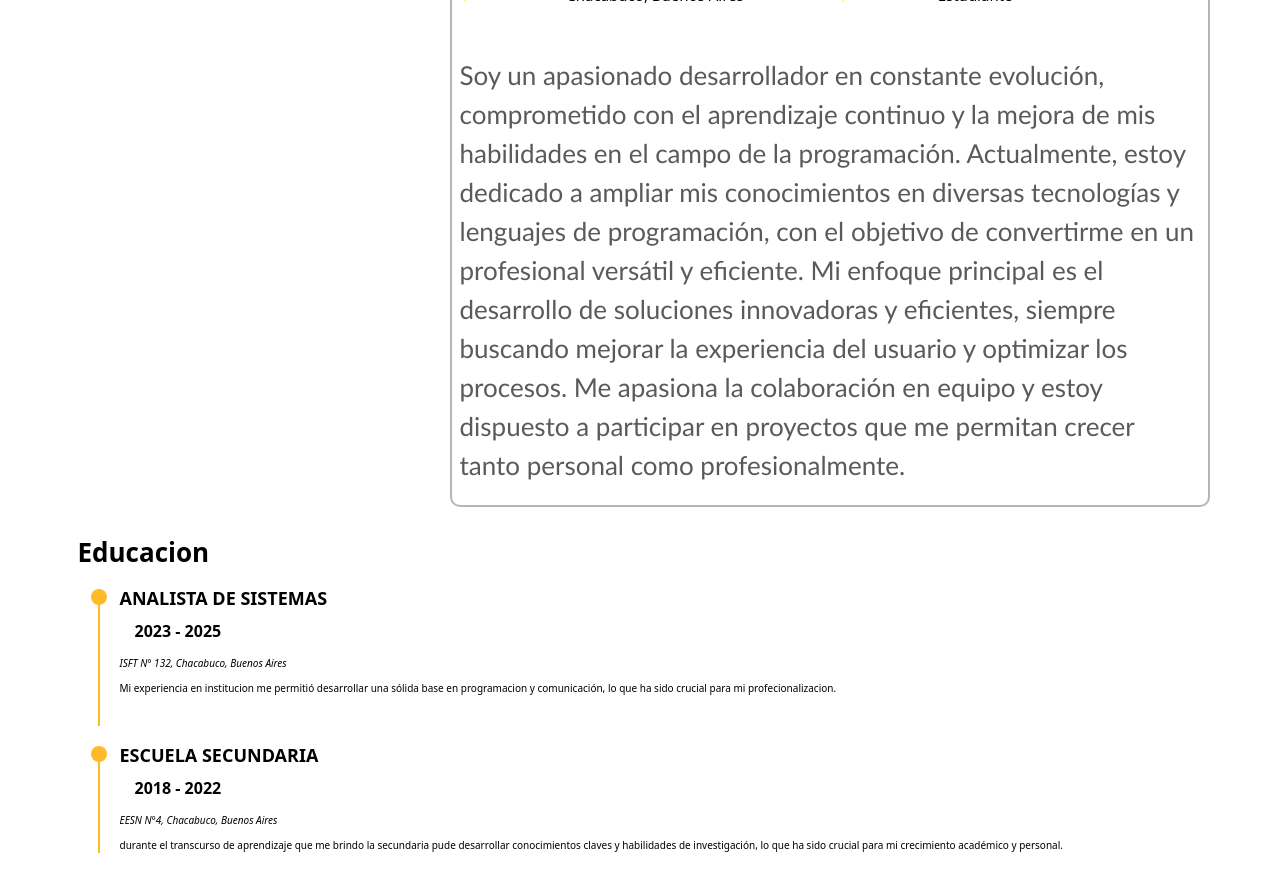
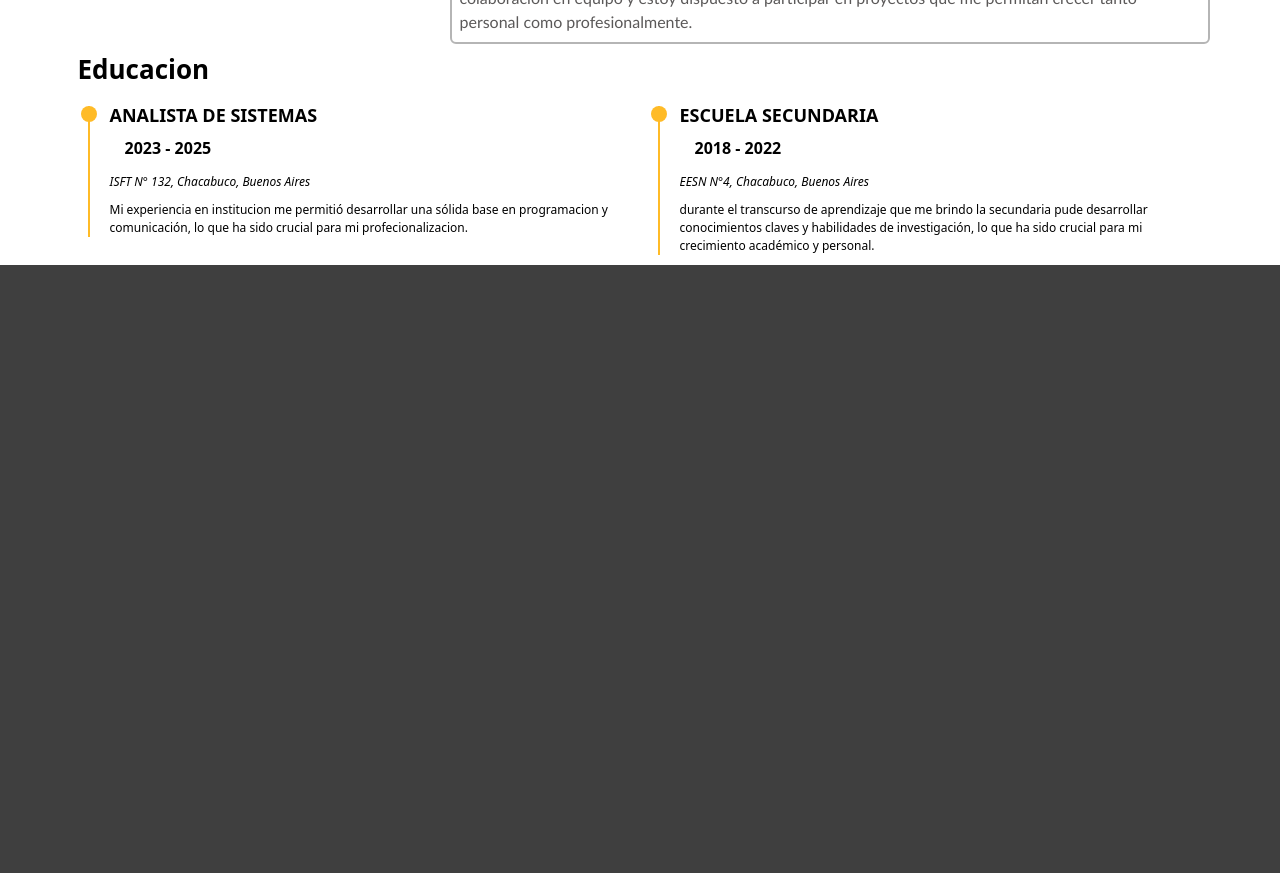
Before and after one commit to edgggarT/portfolio-EdgarTu-on, a Flask app: page /AcercaDe in a window 1280 px wide. Shown: the part 1262-2135 px from the top of the page. After the commit the page ends 1527 px from the top, so only its background shows below. Run offline with Flask 3, Linux system fonts and the light colour scheme; some libraries are stand-ins or nearby versions.

Commit message:
Actualizaciones minimas

```diff
--- a/static/style.css
+++ b/static/style.css
@@ -378,8 +378,7 @@ SECTION STYLE
 
 .section-title {
   text-align: center;
-  padding: 30px;
-  margin-bottom: 30px;
+  padding: 20px;
   position: relative;
 }
 .section-title h2 {
@@ -387,7 +386,7 @@ SECTION STYLE
   font-weight: 700;
   text-transform: uppercase;
   color: black;
-  margin-bottom: 20px;
+  margin-bottom: 1px;
   padding-bottom: 0;
   position: relative;
   z-index: 2;
@@ -429,7 +428,8 @@ ACERCA DE STYLE
 
 .about .content {
   border: 2px solid rgb(181, 181, 181);
-  border-radius: 10px;
+  height: 403px;
+  border-radius: 6px;
 }
 .about .content h2 {
   font-weight: 700;
@@ -440,8 +440,14 @@ ACERCA DE STYLE
   list-style: none;
   padding: 0;
 }
+
+.about .container img {
+  width: 400px;
+}
+
+
 .about .content ul li {
-  margin-bottom: 30px;
+  margin-bottom: 3px;
   display: flex;
   color: black;
   align-items: center;
@@ -453,13 +459,14 @@ ACERCA DE STYLE
   font-family: Arial, Helvetica, sans-serif;
 }
 .about p {
-  font-size: 26px;
+  font-size: 16px;
   font-family: 'Trebuchet MS', 'Lucida Sans Unicode', 'Lucida Grande', 'Lucida Sans', Arial, sans-serif;
   color: rgb(91, 89, 89);
 }
 .about .content span {
   font-size: 15px ;
 }
+
 .about .content ul i {
   margin-right: 5px;
   font-size: 16px;
@@ -480,8 +487,8 @@ INICIO DE RESUMEN
   color: black;
   font-size: 26px;
   font-weight: 700;
-  margin-top: 30px;
-  margin-bottom: 20px;
+  margin-top: 10px;
+  margin-bottom: 10px;
 }
 
 .resume .resume-item {
@@ -489,7 +496,7 @@ INICIO DE RESUMEN
   margin-top: -2px;
   border-left: 2px solid #ffbb27;
   position: relative;
-  margin: 20px;
+  margin: 10px;
 }
 
 .resume .resume-item h4 {
@@ -513,6 +520,7 @@ INICIO DE RESUMEN
 
 .resume .resume-item p {
   color: black;
+  font-size: 12px;
 }
 
 .resume .resume-item ul {
@@ -673,6 +681,11 @@ CONTACTO
 */
 
 
+.contact .container {
+  margin-bottom: 25px;
+}
+
+
 .contact .info-item i {
   font-size: 20px;
   color: var(--accent-color);
@@ -710,7 +723,7 @@ CONTACTO
 .contact .php-email-form {
   box-shadow: 0px 0px 20px rgba(0, 0, 0, 0.1);
   padding: 30px;
-  margin-top: 30px;
+  margin-top: 43px;
 }
 
 @media (max-width: 575px) {
@@ -724,7 +737,7 @@ CONTACTO
 .contact .php-email-form textarea {
   font-size: 14px;
   padding: 10px 15px;
-  box-shadow: none;
+  box-shadow: n                                                                                                                     one;
   border-radius: 0;
   color: var(--default-color);
   background-color: color-mix(in srgb, var(--background-color), transparent 50%);
--- a/templates/Acerca_de.html
+++ b/templates/Acerca_de.html
@@ -16,7 +16,7 @@
         <div class="container" data-aos="fade-up" data-aos-delay="100">
           <div class="row gy-4 justify-content-center">
             <div class="col-lg-4">
-              <img src="https://wallpapercave.com/wp/wp4932285.png" class="img-fluid" alt="">
+              <img src="https://wallpapercave.com/wp/wp8778501.jpg" class="img-fluid" alt="">
             </div>
             <div class="col-lg-8 content">
               <h2>UI/UX Diseñador &amp; Desarrollador Web.</h2>
@@ -38,7 +38,7 @@
                   </ul>
                 </div>
               </div>
-              <p class="py-3">
+              <p class="py-2">
                 Soy un apasionado desarrollador en constante evolución, comprometido con el aprendizaje continuo y la mejora de mis habilidades en el campo de la programación. Actualmente, estoy dedicado a ampliar mis conocimientos en diversas tecnologías y lenguajes de programación, con el objetivo de convertirme en un profesional versátil y eficiente.
 
                 Mi enfoque principal es el desarrollo de soluciones innovadoras y eficientes, siempre buscando mejorar la experiencia del usuario y optimizar los procesos. Me apasiona la colaboración en equipo y estoy dispuesto a participar en proyectos que me permitan crecer tanto personal como profesionalmente.
@@ -50,14 +50,16 @@
     <section id="resume" class="resume section">
         <div class="container">
           <div class="row">
-            <div class="col-lg-12" data-aos="fade-up" data-aos-delay="100">
-              <h3 class="resume-title">Educacion</h3>
+            <h3 class="resume-title">Educacion</h3>
+            <div class="col-lg-6" data-aos="fade-up" data-aos-delay="100">
               <div class="resume-item">
                 <h4>Analista de sistemas</h4>
                 <h5>2023 - 2025</h5>
                 <p><em>ISFT N° 132, Chacabuco, Buenos Aires</em></p>
                 <p>Mi experiencia en institucion me permitió desarrollar una sólida base en programacion y comunicación, lo que ha sido crucial para mi profecionalizacion.</p>
               </div><!-- Edn Resume Item -->
+            </div>
+            <div class="col-lg-6" data-aos="fade-up" data-aos-delay="100">
               <div class="resume-item">
                 <h4>Escuela Secundaria</h4>
                 <h5>2018 - 2022</h5>
```
